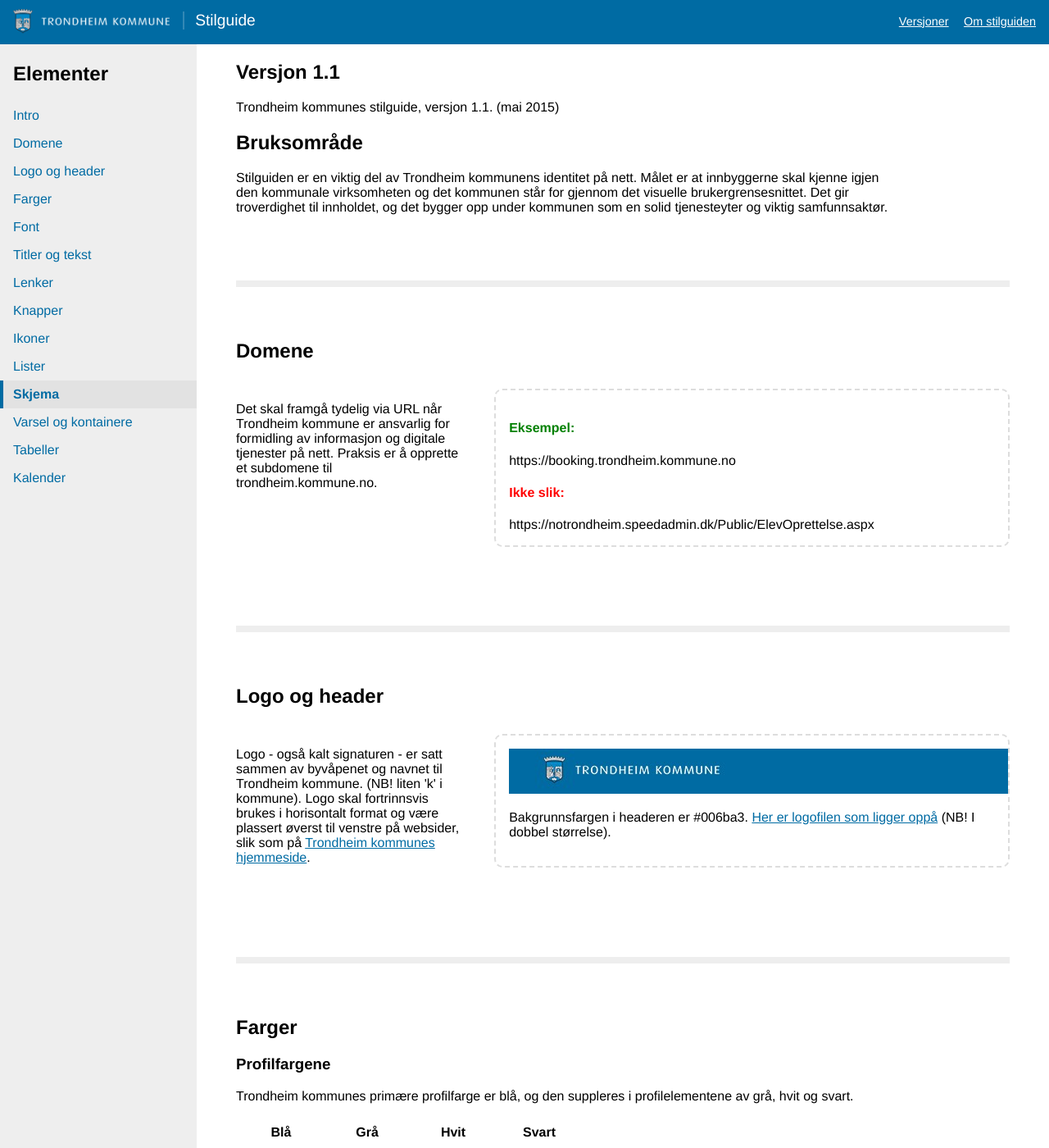
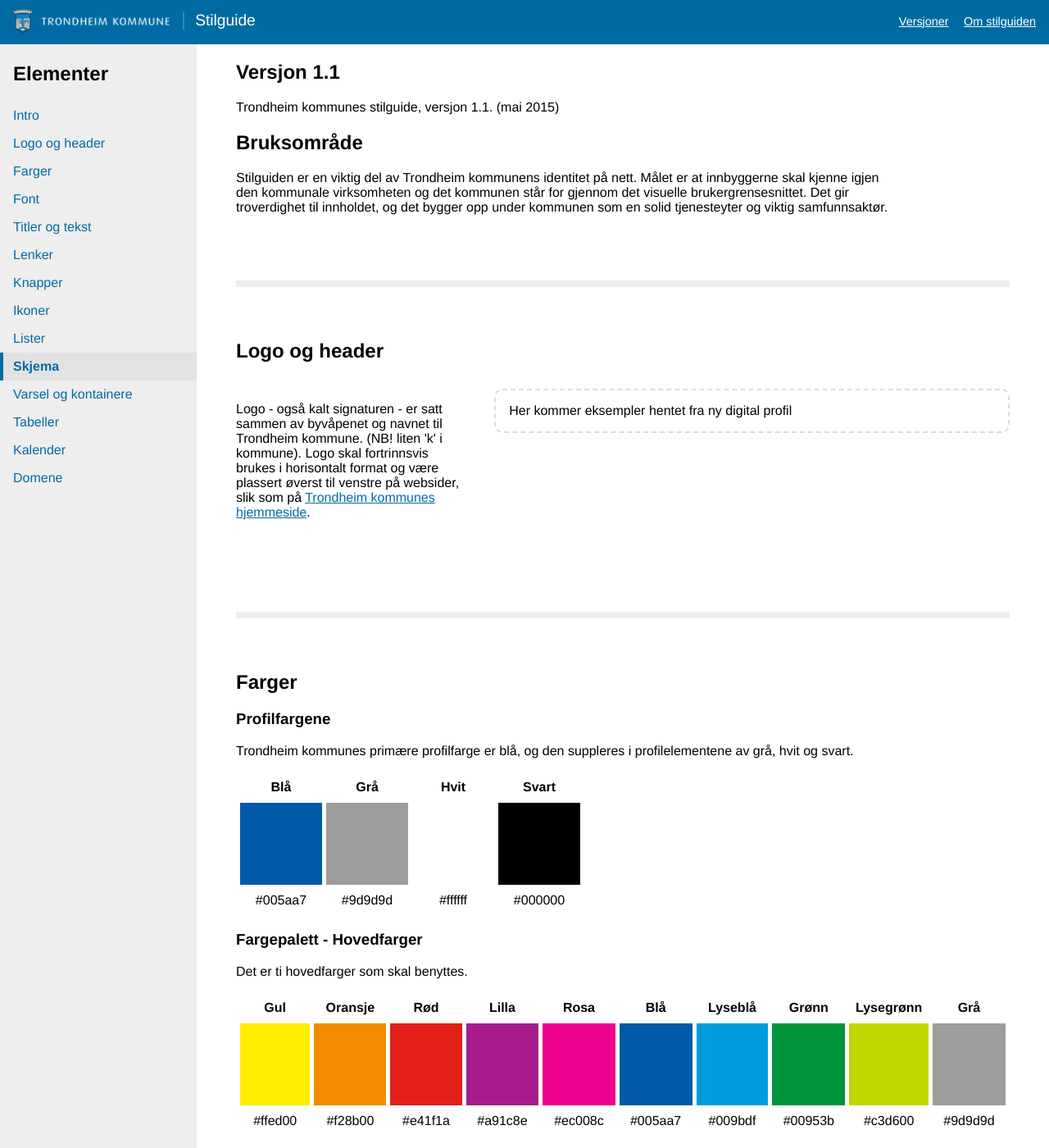
Before and after one commit to rskjonbe/styleguide, a Jekyll site: the page built from versjon/1.1/index.html, in a window 1280 px wide and 1400 px high. Shown: the whole window at 82% size. Built offline with Jekyll 4.4.1, drawn with Linux system fonts in a browser that asks for light colours; some of the changed text lies outside the part shown.

Commit message:
rettet logoavsnitt

```diff
--- a/versjon/1.1/index.html
+++ b/versjon/1.1/index.html
@@ -10,11 +10,6 @@
     <!-- Introduksjonstekst som forteller litt om hva som er nytt i denne versjonen -->
     <section class="guide-chapter" data-chapter-name="Intro" id="intro">
         {% include_relative intro.html %}
-    </section>
-
-    <!-- Domene -->
-    <section class="guide-chapter" data-chapter-name="Domene" id="domene">
-        {% include_relative domene.html %}
     </section>
 
     <!-- Logo og header -->
@@ -77,4 +72,9 @@
         {% include_relative kalender.html %}
     </section>
 
+        <!-- Domene -->
+    <section class="guide-chapter" data-chapter-name="Domene" id="domene">
+        {% include_relative domene.html %}
+    </section>
+
 </div>
--- a/versjon/1.1/logo_header.html
+++ b/versjon/1.1/logo_header.html
@@ -9,6 +9,6 @@
        </div>
 
 		    <div class="guide-element__rendered">
-<img src="tk-web-logo.jpg"> <p>Bakgrunnsfargen i headeren er #006ba3. <a href="tk-logo@2x.png">Her er logofilen som ligger oppå</a> (NB! I dobbel størrelse).</p>
+		    	Her kommer eksempler hentet fra ny digital profil
 	    </div>
 	</section>
```
